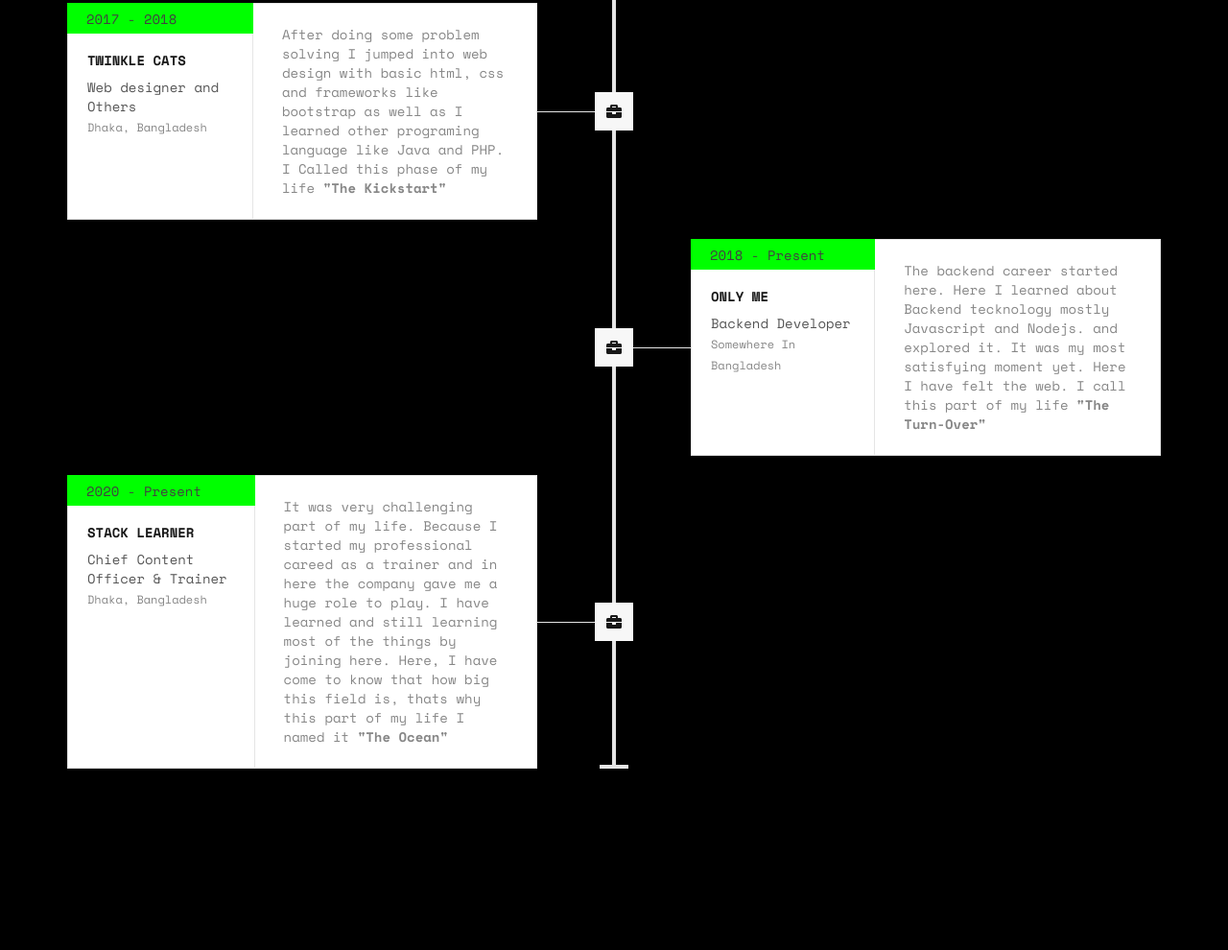
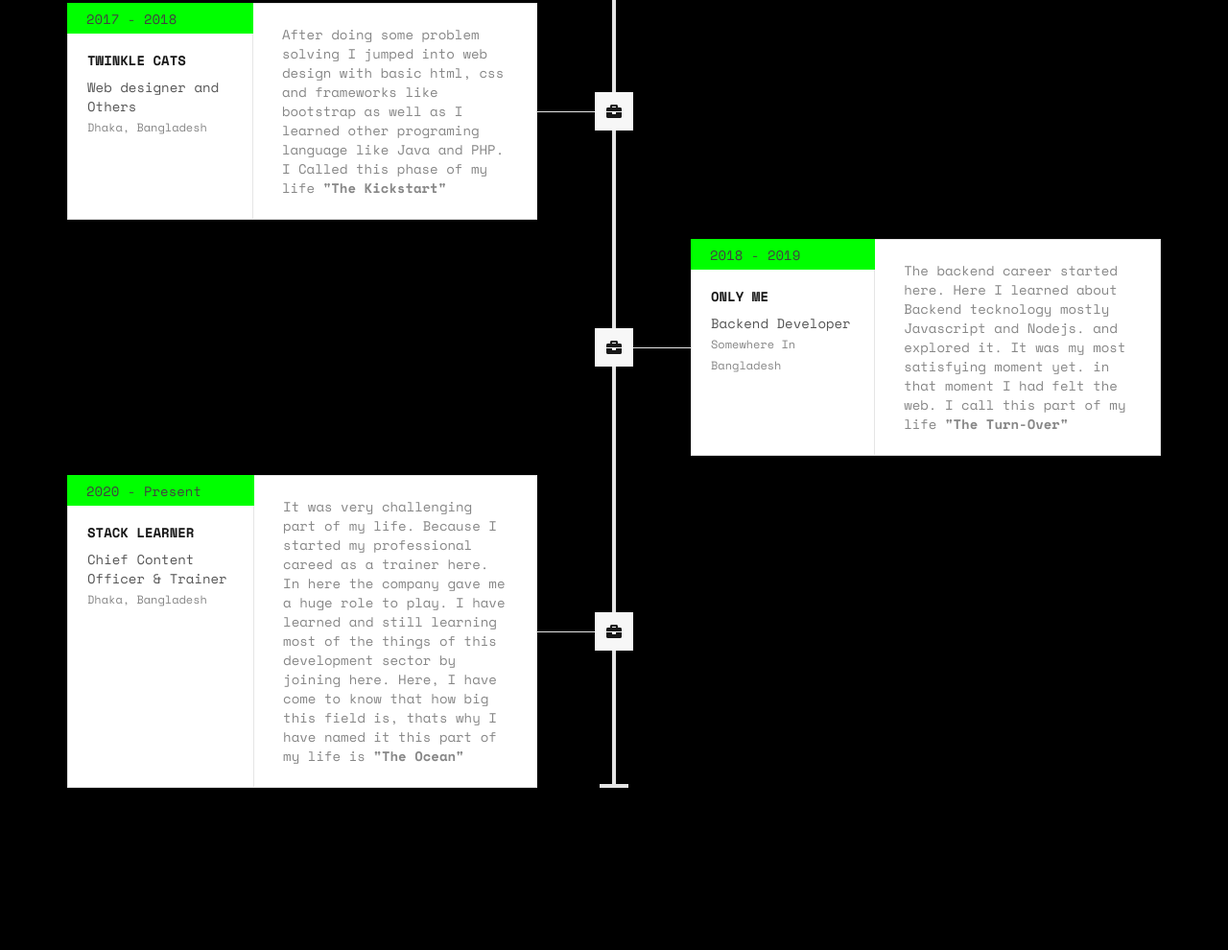
Before and after one commit to AbirAzim/abirazim, a plain HTML site: page index.html in a window 1280 px wide. Shown: the part 5321-6311 px from the top of the page at 96% size. Drawn offline with nearby package versions, Linux system fonts and the light colour scheme.

Commit message:
another changes

```diff
--- a/index.html
+++ b/index.html
@@ -595,7 +595,7 @@
                                         </td>
                                         <td>
                                             <div class="content">
-                                                <p>I am a proud member of Stack Learner. It's an educational and software-based institute. I work here as a trainer and software developer. .</p>
+                                                <p>I am a proud member of Stack Learner. It's an educational and software-based institute. I work here as a trainer and Chief Content Officer.</p>
                                             </div>
                                         </td>
                                     </tr>
@@ -726,7 +726,7 @@
                                 <table class="table" data-scroll-reveal="bottom">
                                     <tr>
                                         <td>
-                                            <p class="date text-dark bg-primary">2018 - Present</p>
+                                            <p class="date text-dark bg-primary">2018 - 2019</p>
 
                                             <div class="bottom">
                                                 <h4 class="name h6 fw--700">Only Me</h4>
@@ -738,7 +738,7 @@
                                         </td>
                                         <td>
                                             <div class="content">
-                                                <p>The backend career started here. Here I learned about Backend tecknology mostly Javascript and Nodejs. and explored it. It was my most satisfying moment yet. Here I have felt the web. I call this part of my life <b>"The Turn-Over"</b></p>
+                                                <p>The backend career started here. Here I learned about Backend tecknology mostly Javascript and Nodejs. and explored it. It was my most satisfying moment yet. in that moment I had felt the web. I call this part of my life <b>"The Turn-Over"</b></p>
                                             </div>
                                         </td>
                                     </tr>
@@ -768,7 +768,7 @@
                                         </td>
                                         <td>
                                             <div class="content">
-                                                <p>It was very challenging part of my life. Because I started my professional careed as a trainer and in here the company gave me a huge role to play. I have learned and still learning most of the things by joining here. Here, I have come to know that how big this field is, thats why this part of my life I named it <b>"The Ocean"</b></p>
+                                                <p>It was very challenging part of my life. Because I started my professional careed as a trainer here. In here the company gave me a huge role to play. I have learned and still learning most of the things of this development sector by joining here. Here, I have come to know that how big this field is, thats why I have named it this part of my life is <b>"The Ocean"</b></p>
                                             </div>
                                         </td>
                                     </tr>
```
